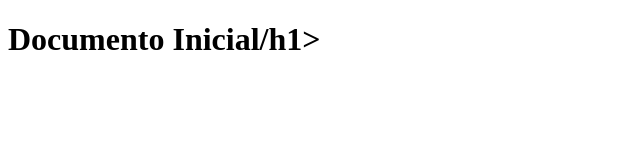
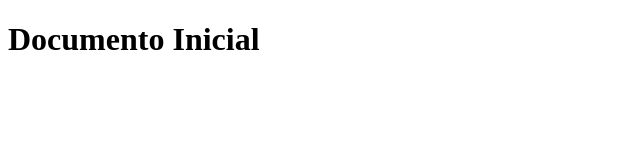
Before and after one commit to mariasfdz/CursoGit, a plain HTML site: page index.html in a window 1280 px wide. Shown: the full height of the page, 0-640 px from the left. Drawn offline with Linux system fonts and the light colour scheme.

Commit message:
Index modificado

```diff
--- a/index.html
+++ b/index.html
@@ -7,6 +7,6 @@
 </head>
 
 <body>
-	<h1>Documento Inicial/h1>
+	<h1>Documento Inicial</h1>
 </body>
 </html>
```
